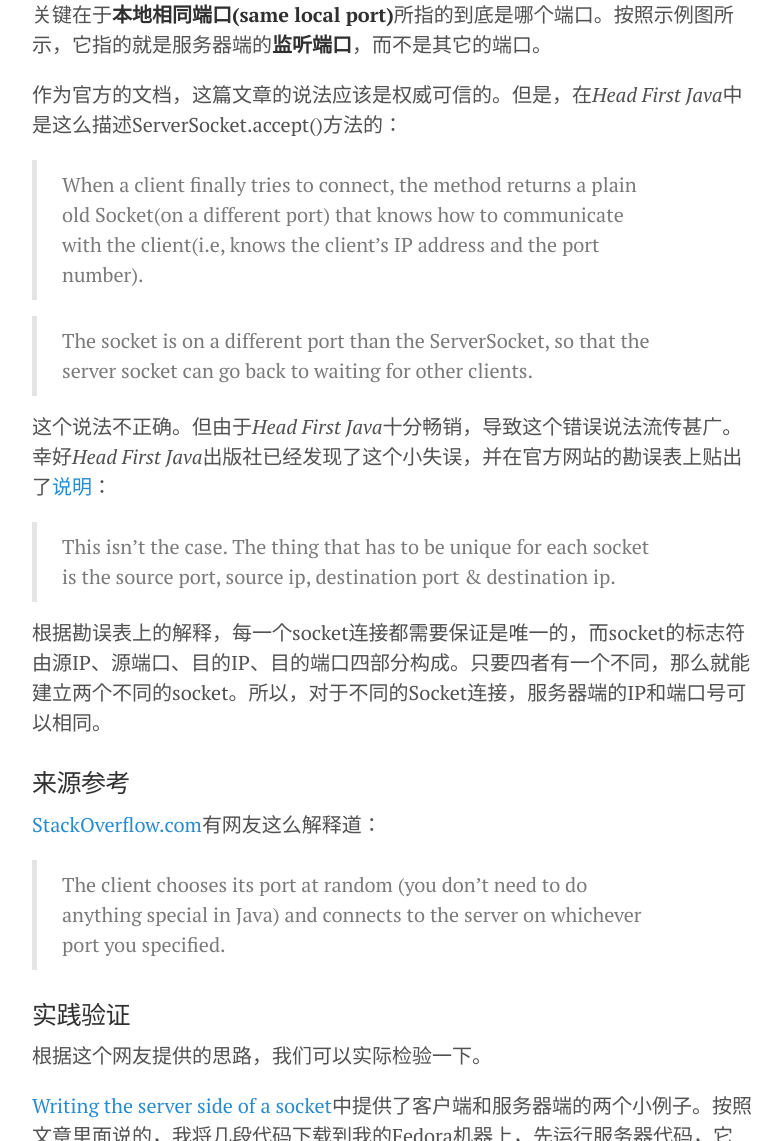
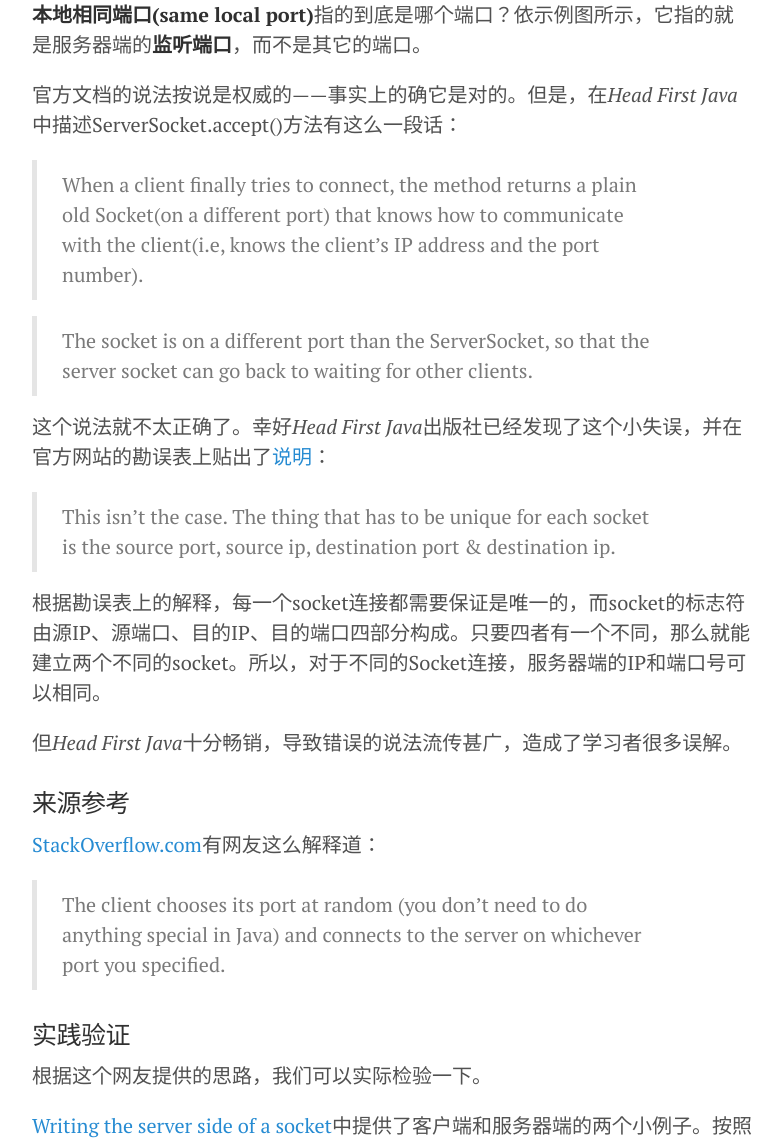
Before and after one commit to yuantops/blog, a Jekyll site: the page built from _posts/2015-01-13-some-clarification-about-java-socket-port.md, in a window 1280 px wide and 1400 px high, scrolled down 1118 px. Shown: the part 259-1400 px from the top of the window, without its empty margins (248-1030 px from the left). Built offline with Jekyll 4.4.1, drawn with Linux system fonts in a browser that asks for light colours; Markdown is read by kramdown in place of the engine named in the settings; comment, search, counter and statistics services are not loaded; some of the changed text lies outside the part shown.

Commit message:
modify last post

```diff
--- a/_posts/2015-01-13-some-clarification-about-java-socket-port.md
+++ b/_posts/2015-01-13-some-clarification-about-java-socket-port.md
@@ -3,7 +3,7 @@ layout: post
 category: "Tech"
 title: "澄清Java Socket端口问题 -- 服务器的端口是什么"
 tags: [Java]
-description: "当java服务器端接受客户端的socket连接申请后，一个新的socket将得以新建。关于这个新建socket，它两头的IP和端口是怎么确定的，存在着不同解释。本文将说明并验证：新建socket的服务器端端口号就是它正在监听的端口号，而不是另外随机分配的端口号。"
+description: "java中用ServerSocket.accept()方法接受客户端的socket连接申请后，一个新的socket将会生成。关于这个socket，它两头的IP和端口是怎么确定的，存在着不同解释。本文将说明并验证：新建socket的服务器端端口号就是服务器正在监听的端口号，而不是随机分配的端口号。"
 ---
 
 在我之前翻译的[Socket是什么](http://blog.yuantops.com/tech/socket-definition-oracle-java-tutorial/)一文中，对java中socket建立的流程有描述。在服务器接受客户端socket连接的部分，它这么说道：
@@ -16,19 +16,21 @@ description: "当java服务器端接受客户端的socket连接申请后，一
 配图:
 ![socket connection established](http://docs.oracle.com/javase/tutorial/figures/networking/6connect.gif)
 
-关键在于**本地相同端口(same local port)**所指的到底是哪个端口。按照示例图所示，它指的就是服务器端的**监听端口**，而不是其它的端口。
+**本地相同端口(same local port)**指的到底是哪个端口？依示例图所示，它指的就是服务器端的**监听端口**，而不是其它的端口。
 
-作为官方的文档，这篇文章的说法应该是权威可信的。但是，在*Head First Java*中是这么描述ServerSocket.accept()方法的：
+官方文档的说法按说是权威的——事实上的确它是对的。但是，在*Head First Java*中描述ServerSocket.accept()方法有这么一段话：
 
 > When a client finally tries to connect, the method returns a plain old Socket(on a different port) that knows how to communicate with the client(i.e, knows the client's IP address and the port number).
 
 > The socket is on a different port than the ServerSocket, so that the server socket can go back to waiting for other clients.
 
-这个说法不正确。但由于*Head First Java*十分畅销，导致这个错误说法流传甚广。幸好*Head First Java*出版社已经发现了这个小失误，并在官方网站的勘误表上贴出了[说明](http://www.oreilly.com/catalog/errataunconfirmed.csp?isbn=9780596009205)：
+这个说法就不太正确了。幸好*Head First Java*出版社已经发现了这个小失误，并在官方网站的勘误表上贴出了[说明](http://www.oreilly.com/catalog/errataunconfirmed.csp?isbn=9780596009205)：
 
 > This isn't the case. The thing that has to be unique for each socket is the source port, source ip, destination port & destination ip.
 
 根据勘误表上的解释，每一个socket连接都需要保证是唯一的，而socket的标志符由源IP、源端口、目的IP、目的端口四部分构成。只要四者有一个不同，那么就能建立两个不同的socket。所以，对于不同的Socket连接，服务器端的IP和端口号可以相同。
+
+但*Head First Java*十分畅销，导致错误的说法流传甚广，造成了学习者很多误解。
 
 ###来源参考
 [StackOverflow.com](https://stackoverflow.com/questions/4307549/serversocket-accept-method/4308243#4308243)有网友这么解释道：
```
